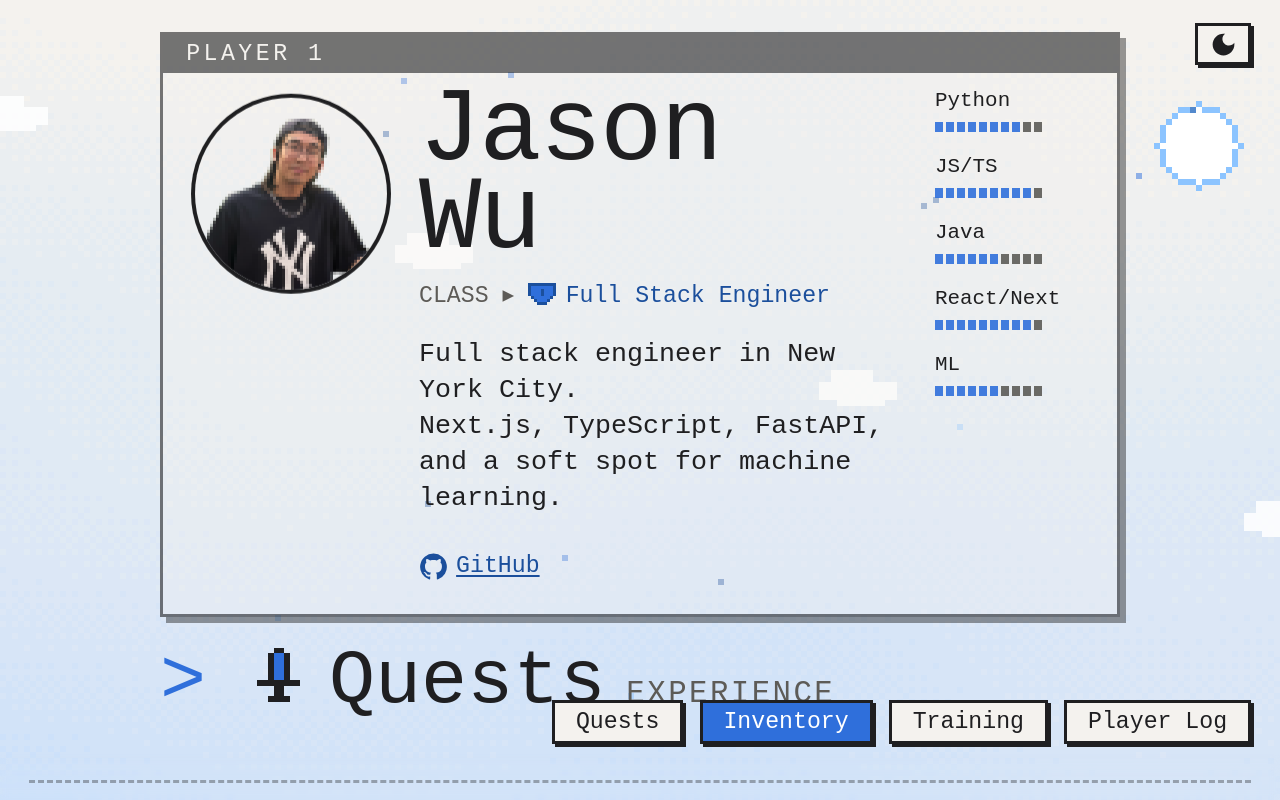
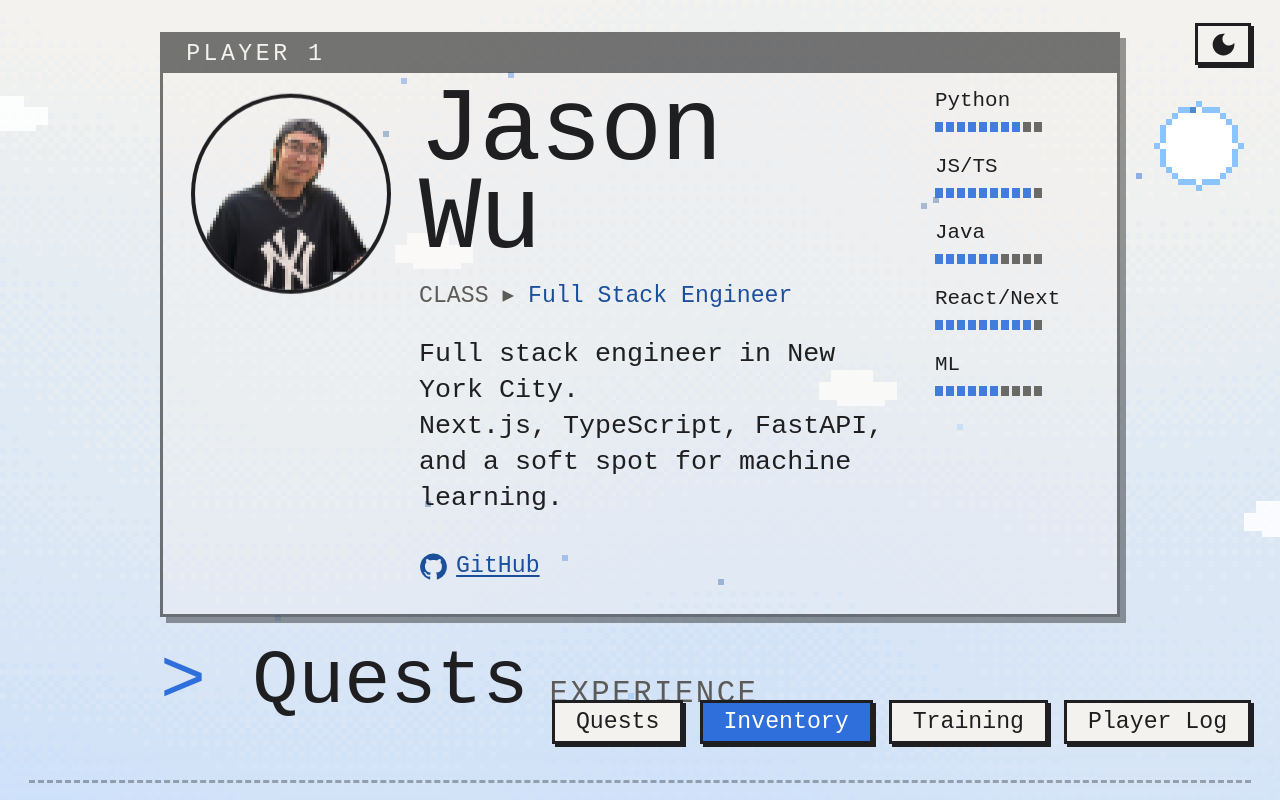
Before and after one commit to Jason-Wuuuu/Jason, a React (Vite) app: page / in a window 1280 px wide. Shown: the top 800 px of the page. Built offline with nearby package versions, Linux system fonts and the light colour scheme; a web font is replaced by a local one.

Commit message:
Revert "Pixel-art RPG icons on the section headings and class line"
This reverts commit 6a93d5721704ddde3ab01006989740e15f34136f.

```diff
--- a/src/App.jsx
+++ b/src/App.jsx
@@ -52,7 +52,7 @@ export default function App() {
         <Hero />
         <Experience />
         <Projects />
-        <Experience id="education" title="Training" sub="Education" icon="cap" items={site.education} />
+        <Experience id="education" title="Training" sub="Education" items={site.education} />
         <About />
       </main>
       <footer>
--- a/src/components/About.jsx
+++ b/src/components/About.jsx
@@ -2,7 +2,6 @@ import { useState } from "react";
 import { image } from "../App";
 import site, { Md } from "../content";
 import TypeTest from "./TypeTest";
-import PixelIcon from "./PixelIcon";
 
 export default function About() {
   const { paragraphs, images = [] } = site.about;
@@ -12,7 +11,7 @@ export default function About() {
   const next = () => (setGone(top), setTop((top + 1) % images.length));
   return (
     <section id="about">
-      <h2 aria-label="Player Log, About"><PixelIcon name="heart" />Player Log<small>About</small></h2>
+      <h2 aria-label="Player Log, About">Player Log<small>About</small></h2>
       <div className="about">
         <div className="prose">
           {paragraphs.map((p, i) => (
--- a/src/components/Experience.jsx
+++ b/src/components/Experience.jsx
@@ -1,5 +1,4 @@
 import site, { withLinks } from "../content";
-import PixelIcon from "./PixelIcon";
 
 // A point starting with "- " becomes a sub-bullet of the point above it.
 const nest = (points) =>
@@ -9,10 +8,10 @@ const nest = (points) =>
     return out;
   }, []);
 
-export default function Experience({ id = "experience", title = "Quests", sub = "Experience", icon = "sword", items = site.experience }) {
+export default function Experience({ id = "experience", title = "Quests", sub = "Experience", items = site.experience }) {
   return (
     <section id={id}>
-      <h2 aria-label={`${title}, ${sub}`}><PixelIcon name={icon} />{title}<small>{sub}</small></h2>
+      <h2 aria-label={`${title}, ${sub}`}>{title}<small>{sub}</small></h2>
       <ol className="timeline">
         {items.map((j, i) => (
           <li key={i}>
--- a/src/components/Hero.jsx
+++ b/src/components/Hero.jsx
@@ -3,7 +3,6 @@ import LinkedInIcon from "@mui/icons-material/LinkedIn";
 import DescriptionIcon from "@mui/icons-material/Description";
 import OpenInNewIcon from "@mui/icons-material/OpenInNew";
 import PixelAvatar from "./PixelAvatar";
-import PixelIcon from "./PixelIcon";
 import site, { withLinks } from "../content";
 
 const icons = {
@@ -36,7 +35,7 @@ export default function Hero() {
               </span>
             ))}
           </h1>
-          {cls && <p className="cls"><PixelIcon name="shield" />{cls}</p>}
+          {cls && <p className="cls">{cls}</p>}
           <p className="lead">{withLinks(tagline)}</p>
           <div className="social">
             {links.map(({ href, label, icon }) => {
--- a/src/components/PixelIcon.jsx
+++ /dev/null
@@ -1,63 +0,0 @@
-// Tiny pixel-art icons for the RPG look. "#" paints in the current text colour, "a" in the accent colour.
-const ICONS = {
-  sword: [
-    "....##....",
-    "...#aa#...",
-    "...#aa#...",
-    "...#aa#...",
-    "...#aa#...",
-    "...#aa#...",
-    ".########.",
-    "....##....",
-    "....##....",
-    "...####...",
-  ],
-  chest: [
-    ".########.",
-    "#aaaaaaaa#",
-    "#aaaaaaaa#",
-    "##########",
-    "#aaa##aaa#",
-    "#aaa##aaa#",
-    "#aaaaaaaa#",
-    "##########",
-  ],
-  cap: [
-    "....##....",
-    "..######..",
-    "##########",
-    ".########.",
-    "..#aaaa#..",
-    "..#aaaa#..",
-    "...####...",
-  ],
-  heart: [
-    ".##..##.",
-    "#aa##aa#",
-    "#aaaaaa#",
-    "#aaaaaa#",
-    ".#aaaa#.",
-    "..#aa#..",
-    "...##...",
-  ],
-  shield: [
-    "#########",
-    "#aaaaaaa#",
-    "#aaa#aaa#",
-    "#aaa#aaa#",
-    ".#aaaaa#.",
-    "..#aaa#..",
-    "...###...",
-  ],
-};
-
-export default function PixelIcon({ name }) {
-  const rows = ICONS[name];
-  return (
-    <svg className="pxi" viewBox={`0 0 ${rows[0].length} ${rows.length}`} shapeRendering="crispEdges" aria-hidden="true">
-      {rows.flatMap((row, y) =>
-        [...row].map((c, x) => c !== "." && <rect key={`${x},${y}`} x={x} y={y} width="1" height="1" fill={c === "a" ? "var(--accent)" : "currentColor"} />),
-      )}
-    </svg>
-  );
-}
--- a/src/components/Projects.jsx
+++ b/src/components/Projects.jsx
@@ -4,7 +4,6 @@ import OpenInNewIcon from "@mui/icons-material/OpenInNew";
 import PlayCircleOutlineIcon from "@mui/icons-material/PlayCircleOutline";
 import { asset, image } from "../App";
 import site, { Md } from "../content";
-import PixelIcon from "./PixelIcon";
 
 const projects = site.projects;
 
@@ -110,7 +109,7 @@ export default function Projects() {
         : projects.filter((p) => p.category === cat);
   return (
     <section id="projects">
-      <h2 aria-label="Inventory, Projects"><PixelIcon name="chest" />Inventory<small>Projects</small></h2>
+      <h2 aria-label="Inventory, Projects">Inventory<small>Projects</small></h2>
       {grouped && (
         <div className="filters" role="group" aria-label="Filter projects">
           {categories.map((c) => (
--- a/src/index.css
+++ b/src/index.css
@@ -68,8 +68,6 @@ img, canvas { image-rendering: pixelated; }
 img, canvas { -webkit-user-drag: none; user-select: none; -webkit-touch-callout: none; } /* no ghost-dragging a photo or avatar; right-click still works */
 h2 { font-size: clamp(2.5rem, 6vw, 3.5rem); margin-bottom: 2rem; }
 h2::before { content: "> "; color: var(--accent); }
-.pxi { height: .7em; width: auto; margin-right: .3em; vertical-align: 0; } /* pixel-art icon, sized by the text beside it */
-.cls .pxi { height: .95em; vertical-align: -.1em; margin: 0 .4em 0 0; }
 h2 small { margin-left: .9rem; font-size: .4em; letter-spacing: .08em; text-transform: uppercase; color: var(--mute); } /* the plain name under the game name */
 @media (max-width: 560px) { h2 small { margin-left: .6rem; font-size: .32em; } }
 .skip { position: fixed; top: .75rem; left: .75rem; z-index: 20; padding: .15rem .9rem; color: var(--ink); background: var(--bg); border: 3px solid var(--ink); box-shadow: 3px 3px 0 var(--ink); translate: 0 -200%; }
```
